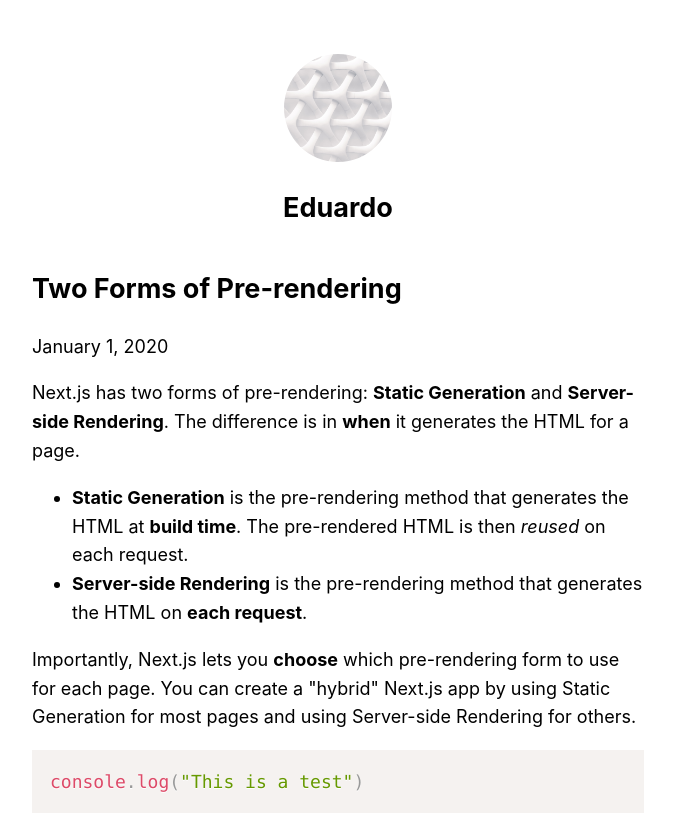
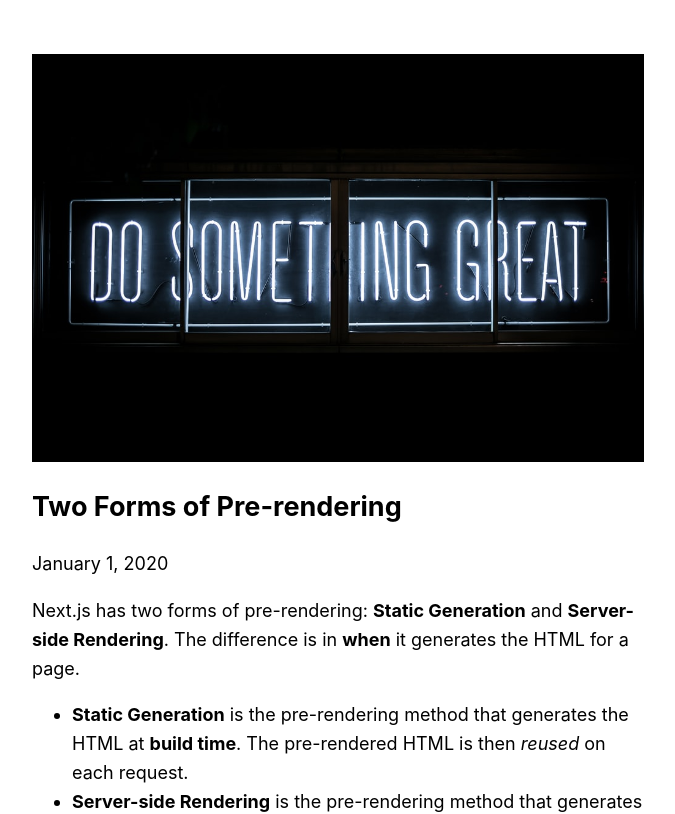
Before and after one commit to eduardopoleo/nextjs-blog, a Next.js app: page /posts/pre-rendering in a window 1280 px wide. Shown: the top 814 px of the page, without its empty margins (302-977 px from the left). Built offline with nearby package versions, Linux system fonts and the light colour scheme; no server answers; the database is empty.

Commit message:
decent post page

```diff
--- a/components/layout.js
+++ b/components/layout.js
@@ -47,23 +47,6 @@
           </>
         ) : (
           <>
-            <Link href="/">
-              <a>
-                <Image
-                  priority
-                  src="/images/profile.jpg"
-                  className={utilStyles.borderCircle}
-                  height={108}
-                  width={108}
-                  alt={name}
-                />
-              </a>
-            </Link>
-            <h2 className={utilStyles.headingLg}>
-              <Link href="/">
-                <a className={utilStyles.colorInherit}>{name}</a>
-              </Link>
-            </h2>
           </>
         )}
       </header>
--- a/pages/posts/[slug].js
+++ b/pages/posts/[slug].js
@@ -7,7 +7,7 @@
 import ReactMarkdown from 'react-markdown'
 import { Prism as SyntaxHighlighter } from 'react-syntax-highlighter'
 
-export default function Post({ postContent, postData, staticPostComments, postId }) {
+export default function Post({ postContent, postData, postCoverImage, staticPostComments, postId }) {
   const [postComments, setpostComments] = useState(staticPostComments)
   const commentTextRef = useRef()
   const authorEmailRef = useRef()
@@ -39,6 +39,7 @@
 
   return(
     <Layout>
+      <img src={`/images/${postCoverImage}`}></img>
       <Head>
         <title>{postData.title}</title>
       </Head>
@@ -116,6 +117,7 @@
       postId: postInfo.data.id,
       postData: postInfo.data,
       postContent: postInfo.content,
+      postCoverImage: postInfo.data.coverImage,
       staticPostComments: staticPostComments,
     },
     revalidate: 10
--- a/posts/pre-rendering.md
+++ b/posts/pre-rendering.md
@@ -2,6 +2,7 @@
 id: 1
 title: 'Two Forms of Pre-rendering'
 date: '2020-01-01'
+coverImage: 'post-cover.jpeg'
 ---
 
 Next.js has two forms of pre-rendering: **Static Generation** and **Server-side Rendering**. The difference is in **when** it generates the HTML for a page.
```
Also changed, not shown: posts/ssg-ssr.md (+1 -0 lines), public/images/post-cover.jpeg (added).
